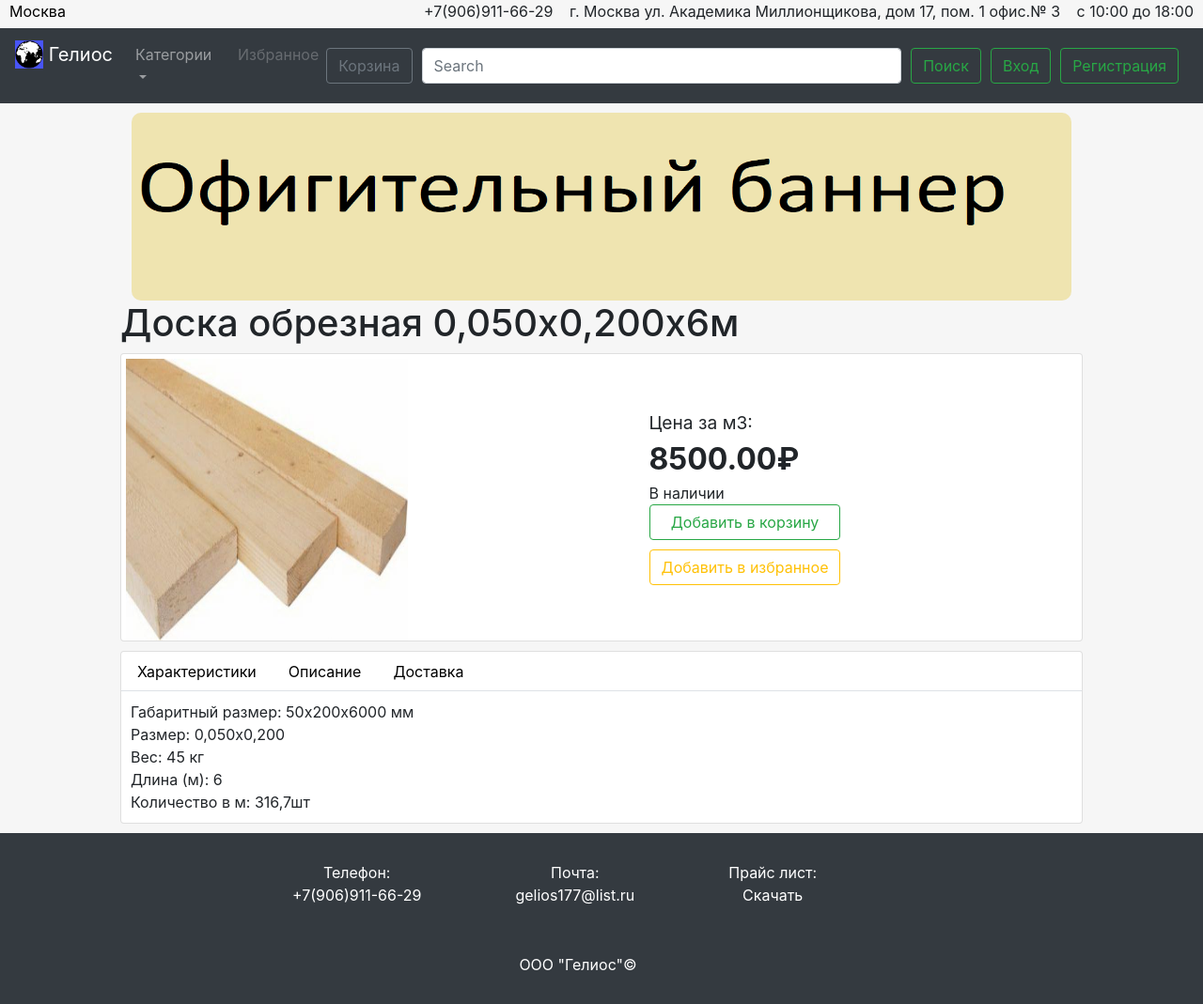
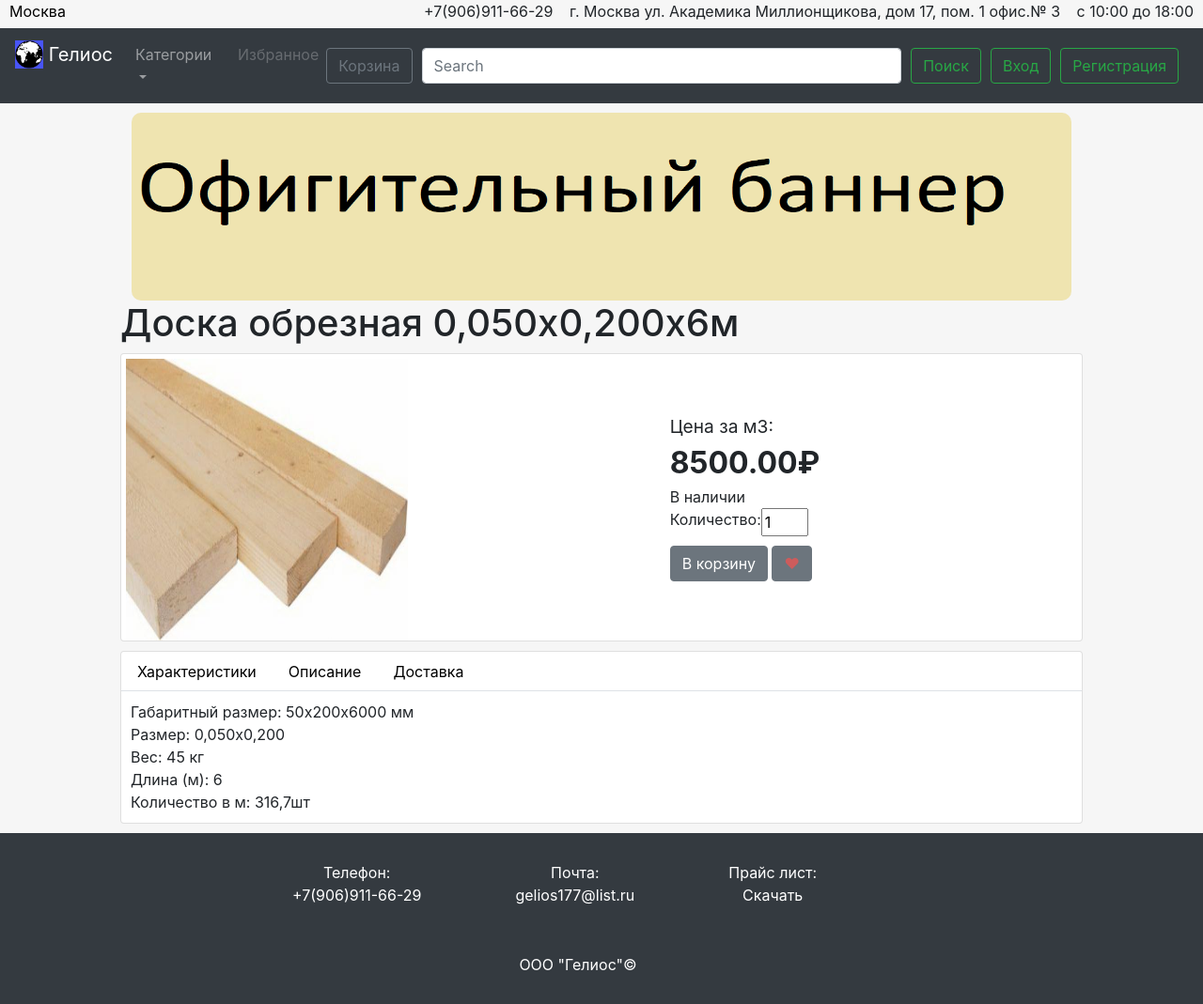
Before and after one commit to StepanSamsonov/Shop, a Django app: page /product/6/ in a window 1280 px wide. Shown: the whole page at 94% size. Run offline with Django 3.2, Linux system fonts and the light colour scheme; data comes from the database, SQL or seed files in the repository; some libraries are stand-ins or nearby versions.

Commit message:
Added some element

```diff
--- a/static/css/base.css
+++ b/static/css/base.css
@@ -192,7 +192,17 @@
 .description-data {
     margin: 10px;
 }
-
+#product-button-cont {
+    margin-top: 10px;
+}
+#product-stuff-cont input {
+    width: 50px;
+}
+#product-count-cont {
+    display: flex;
+    flex-direction: row;
+    justify-content: flex-start;
+}
 /*category*/
 #cat-vacuum {
     height: 10px;
--- a/templates/product.html
+++ b/templates/product.html
@@ -15,8 +15,16 @@
           {% else %}
             <div>Нет в наличии</div>
           {% endif %}
-          <button class="btn btn-outline-success" id="product-buy-button">Добавить в корзину</button>
-          <button class="btn btn-outline-warning">Добавить в избранное</button>
+          <div id="product-stuff-cont">
+            <div id="product-count-cont">
+              <div>Количество:</div>
+              <input type="number" min="0" max="1000000" value="1" placeholder="0">
+            </div>
+            <div id="product-button-cont">
+              <button type="button" class="btn btn-secondary" id="product-to-order-butt">В корзину</button>
+              <button type="button" class="btn btn-secondary" id="like-butt">&#10084;</button>
+            </div>
+          </div>
         </div>
       </div>
     </div>
```
